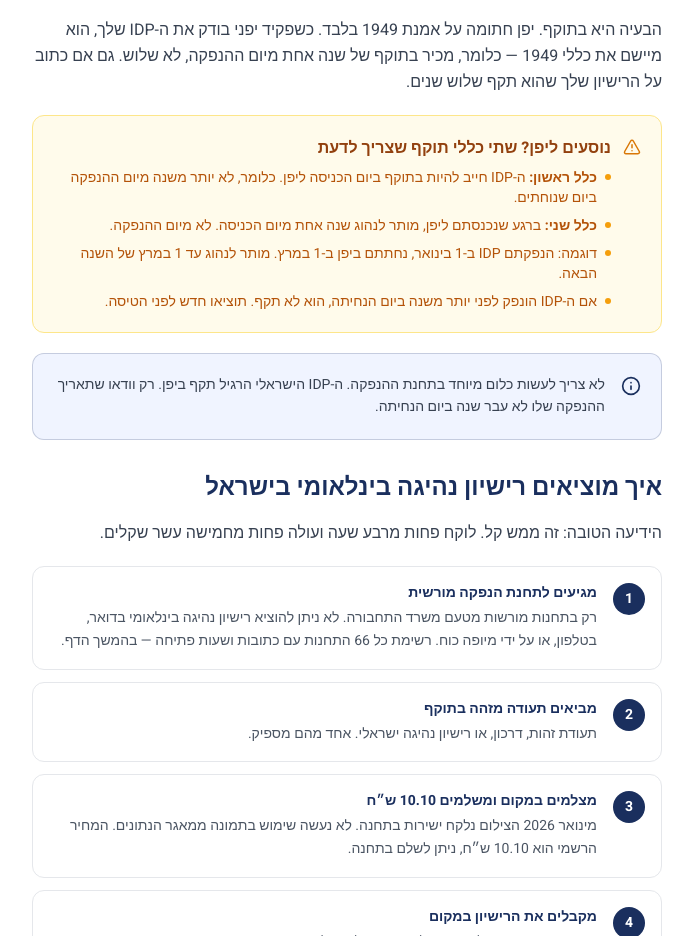
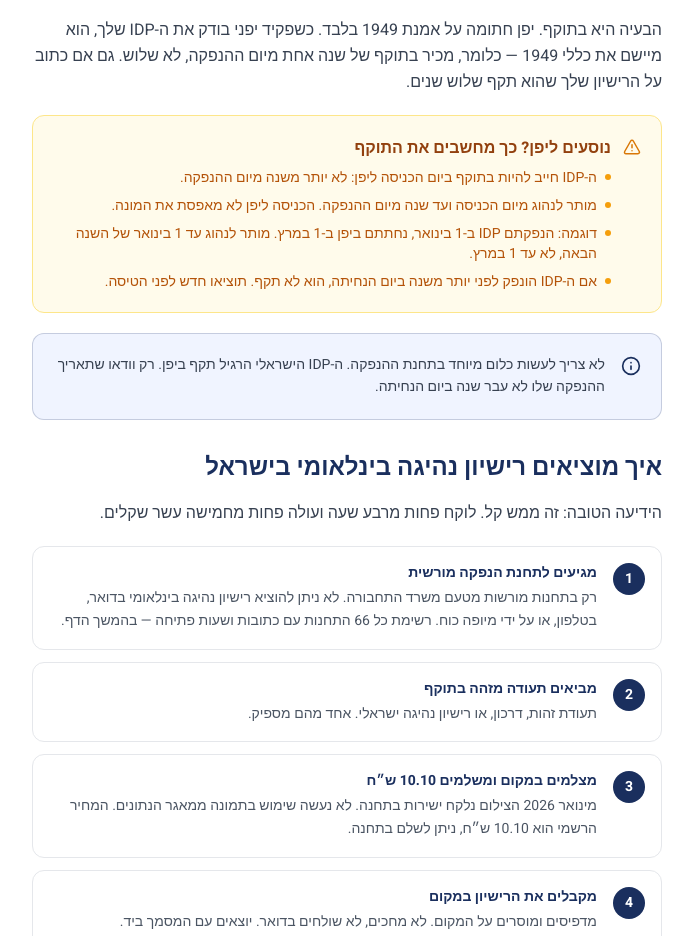
Before and after one commit to Shmulix/derekh-agav, a Next.js app: page /posts/international-driving-permit in a window 1280 px wide. Shown: the part 3960-4896 px from the top of the page, without its empty margins (278-971 px from the left). Built offline with nearby package versions, Linux system fonts and the light colour scheme.

Commit message:
IDP post: fix Japan validity - driving period ends at 1yr from issue, not 1yr from entry

```diff
--- a/app/posts/international-driving-permit/page.tsx
+++ b/app/posts/international-driving-permit/page.tsx
@@ -391,11 +391,11 @@ export default function InternationalDrivingLicensePost() {
                 <div className="flex items-start gap-3">
                   <AlertTriangle size={18} className="text-amber-600 flex-shrink-0 mt-0.5" />
                   <div>
-                    <p className="font-bold text-amber-800 mb-2">נוסעים ליפן? שתי כללי תוקף שצריך לדעת</p>
+                    <p className="font-bold text-amber-800 mb-2">נוסעים ליפן? כך מחשבים את התוקף</p>
                     <ul className="space-y-2 text-sm text-amber-700">
-                      <li className="flex items-start gap-2"><span className="w-1.5 h-1.5 rounded-full bg-amber-500 flex-shrink-0 mt-1.5" /><span><strong>כלל ראשון:</strong> ה-IDP חייב להיות בתוקף ביום הכניסה ליפן. כלומר, לא יותר משנה מיום ההנפקה ביום שנוחתים.</span></li>
-                      <li className="flex items-start gap-2"><span className="w-1.5 h-1.5 rounded-full bg-amber-500 flex-shrink-0 mt-1.5" /><span><strong>כלל שני:</strong> ברגע שנכנסתם ליפן, מותר לנהוג שנה אחת מיום הכניסה. לא מיום ההנפקה.</span></li>
-                      <li className="flex items-start gap-2"><span className="w-1.5 h-1.5 rounded-full bg-amber-500 flex-shrink-0 mt-1.5" /><span>דוגמה: הנפקתם IDP ב-1 בינואר, נחתתם ביפן ב-1 במרץ. מותר לנהוג עד 1 במרץ של השנה הבאה.</span></li>
+                      <li className="flex items-start gap-2"><span className="w-1.5 h-1.5 rounded-full bg-amber-500 flex-shrink-0 mt-1.5" /><span>ה-IDP חייב להיות בתוקף ביום הכניסה ליפן: לא יותר משנה מיום ההנפקה.</span></li>
+                      <li className="flex items-start gap-2"><span className="w-1.5 h-1.5 rounded-full bg-amber-500 flex-shrink-0 mt-1.5" /><span>מותר לנהוג מיום הכניסה ועד שנה מיום ההנפקה. הכניסה ליפן לא מאפסת את המונה.</span></li>
+                      <li className="flex items-start gap-2"><span className="w-1.5 h-1.5 rounded-full bg-amber-500 flex-shrink-0 mt-1.5" /><span>דוגמה: הנפקתם IDP ב-1 בינואר, נחתתם ביפן ב-1 במרץ. מותר לנהוג עד 1 בינואר של השנה הבאה, לא עד 1 במרץ.</span></li>
                       <li className="flex items-start gap-2"><span className="w-1.5 h-1.5 rounded-full bg-amber-500 flex-shrink-0 mt-1.5" /><span>אם ה-IDP הונפק לפני יותר משנה ביום הנחיתה, הוא לא תקף. תוציאו חדש לפני הטיסה.</span></li>
                     </ul>
                   </div>
```
